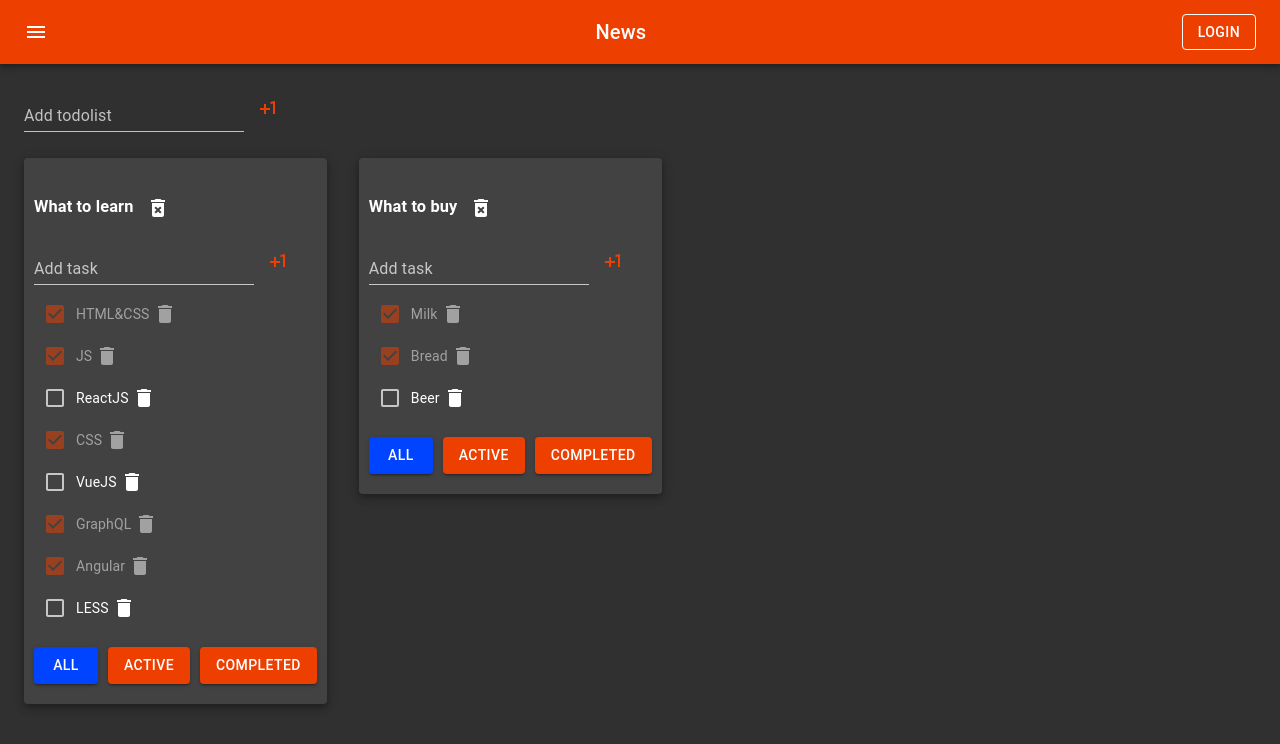
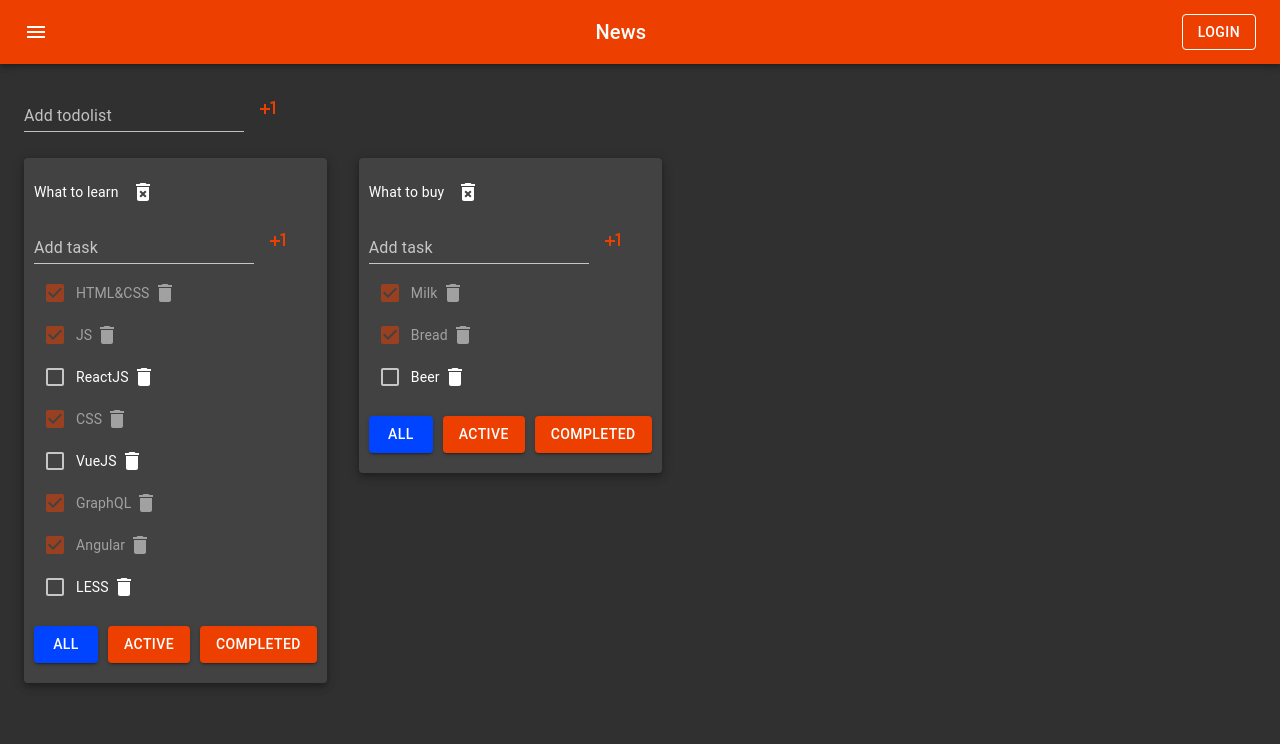
Before and after one commit to Vlad06091992/ToDoLIst-react-typescript, a React (Create React App) app: page / in a window 1280 px wide. Shown: the top 744 px of the page. Built offline with nearby package versions, Linux system fonts and the light colour scheme.

Commit message:
lesson 7.2

```diff
--- a/src/App.tsx
+++ b/src/App.tsx
@@ -47,29 +47,6 @@ function App() {
         ]
     })
 
-    function changeTaskTitle(todolistId: string, taskId: string, title: string) {
-        setTask({...tasks, [todolistId]: tasks[todolistId].map(t => t.id == taskId ? {...t, title} : t)})
-
-    }
-
-    function addTodolist(title: string) {
-        const newTodolistId = v1()
-        const newTodolist: TodolistsType = {id: newTodolistId, title: title, filter: "all"}
-        setTodolists([...todolists, newTodolist])
-        setTask({...tasks, [newTodolistId]: []})
-
-    }
-
-    function addTask(title: string, todolistId: string) {
-        let newTask: TaskType = {id: v1(), title: title, isDone: false,}
-        setTask({...tasks, [todolistId]: tasks[todolistId] = [newTask, ...tasks[todolistId]]})
-    }
-
-    function removeTodolist(todolistId: string) {
-        setTodolists(todolists.filter(el => el.id != todolistId))
-        delete tasks[todolistId]
-        setTask({...tasks})
-    }
 
     function changeTaskStatus(todolistId: string, change: boolean, taskId: string) {
 
@@ -79,18 +56,41 @@ function App() {
             setTask({...tasks})
         }
     }
+    function changeTaskTitle(todolistId: string, taskId: string, title: string) {
+        setTask({...tasks, [todolistId]: tasks[todolistId].map(t => t.id == taskId ? {...t, title} : t)})
 
+    }
+    function addTask(title: string, todolistId: string) {
+        let newTask: TaskType = {id: v1(), title: title, isDone: false,}
+        setTask({...tasks, [todolistId]: tasks[todolistId] = [newTask, ...tasks[todolistId]]})
+    }
     function removeTask(todolistId: string, taskId: string) {
         tasks[todolistId] = tasks[todolistId].filter(el => taskId != el.id)
         setTask({...tasks})
     }
 
-    function ChangeFilter(value: FilterType, taskId: string) {
+
+    function addTodolist(title: string) {
+        const newTodolistId = v1()
+        const newTodolist: TodolistsType = {id: newTodolistId, title: title, filter: "all"}
+        setTodolists([...todolists, newTodolist])
+        setTask({...tasks, [newTodolistId]: []})
+
+    }
+    function removeTodolist(todolistId: string) {
+        setTodolists(todolists.filter(el => el.id != todolistId))
+        delete tasks[todolistId]
+        setTask({...tasks})
+    }
+    function ChangeTodolistFilter(value: FilterType, taskId: string) {
         let todolist = todolists.find(el => el.id == taskId)
         if (todolist) {
             todolist.filter = value
         }
         setTodolists([...todolists])
+    }
+    function changeTodolistTitle(title:string,todolistId:string){
+        setTodolists(todolists.map(el => el.id === todolistId ? {...el, title:title}: el))
     }
 
     const todolistComponents = todolists.map((el: TodolistsType) => {
@@ -114,6 +114,7 @@ function App() {
                         padding: "10px"
                     }}>
                     <Todolist
+                        changeTodolistTitle={changeTodolistTitle}
                         changeTaskTitle={changeTaskTitle}
                         key={el.id}
                         todolistId={el.id}
@@ -121,7 +122,7 @@ function App() {
                         filter={el.filter}
                         tasks={tasksForTodoLists}
                         removeTask={removeTask}
-                        ChangeFilter={ChangeFilter}
+                        ChangeFilter={ChangeTodolistFilter}
                         addTask={addTask}
                         changeTaskStatus={changeTaskStatus}
                         removeTodolist={removeTodolist}
--- a/src/EditableSpan.tsx
+++ b/src/EditableSpan.tsx
@@ -3,8 +3,7 @@ import React from "react";
 
 type EditableSpanPropsType = {
     title: string
-
-    changeTaskTitle: (title: string) => void
+    changeTitle: (title: string) => void
 }
 
 export const EditableSpan = (props: EditableSpanPropsType) => {
@@ -19,7 +18,7 @@ export const EditableSpan = (props: EditableSpanPropsType) => {
 
     const onBlurEditableSpanHandler = (title: string) => {
         status && setStatus(false)
-        props.changeTaskTitle(title)
+        props.changeTitle(title)
     }
 
     const onKeyDownEnterAddItem = (event: KeyboardEvent<HTMLInputElement>) => {
--- a/src/Todolist.tsx
+++ b/src/Todolist.tsx
@@ -17,6 +17,7 @@ type TodolistProps = {
     addTask: (task: string, taskId: string) => void
     changeTaskStatus: (todolistId: string, change: boolean, taskId: string) => void
     changeTaskTitle: (todolistId: string, taskId: string, title: string) => void
+    changeTodolistTitle: (title: string, todoListId: string) => void
     filter: FilterType
 }
 
@@ -30,6 +31,10 @@ export type TaskType = {
 export const Todolist = (props: TodolistProps) => {
     function addTask(title: string) {
         props.addTask(title, props.todolistId)
+    }
+
+    function changeTodolistTitle(title: string) {
+        props.changeTodolistTitle(title, props.todolistId)
     }
 
     const onAllClickHandler = () => {
@@ -70,7 +75,7 @@ export const Todolist = (props: TodolistProps) => {
                     />
                     <EditableSpan
                         title={el.title}
-                            changeTaskTitle={changeTaskTitle}/>
+                        changeTitle={changeTaskTitle}/>
                     <IconButton size={"small"} onClick={removeTask}>
                         <DeleteIcon/>
                     </IconButton>
@@ -78,18 +83,17 @@ export const Todolist = (props: TodolistProps) => {
             </ListItem>
 
 
-
         )
     })
 
     return (
         <div>
-            <h3>
-                {props.title}
+<div className="flex">
+            <EditableSpan title={props.title} changeTitle={changeTodolistTitle}/>
             <IconButton onClick={removeTodoloist}>
                 <DeleteForeverIcon/>
             </IconButton>
-            </h3>
+</div>
             <AddItemForm
                 placeholder="Add task"
                 addItem={addTask}/>
```
Lines whose indentation alone changed are shown as unchanged.
